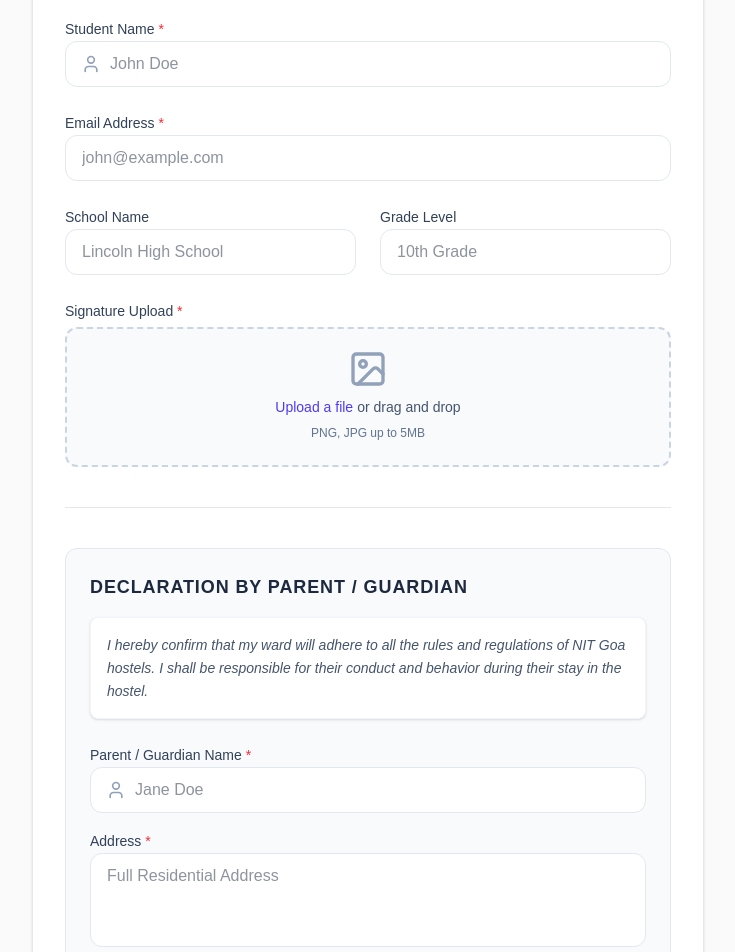
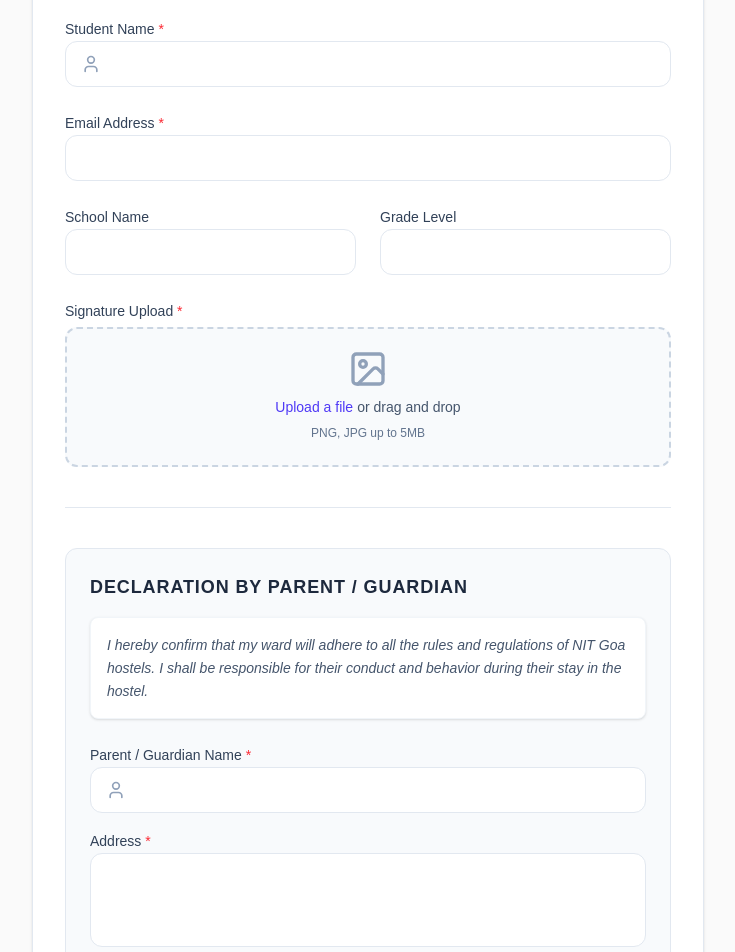
Before and after one commit to vinay27dev/student-portal, a Next.js app: page / in a window 1280 px wide. Shown: the part 300-1252 px from the top of the page, without its empty margins (272-1007 px from the left). Built offline with nearby package versions, Linux system fonts and the light colour scheme; no server answers.

Commit message:
style: remove static names from form input placeholders

```diff
--- a/src/components/StudentForm.tsx
+++ b/src/components/StudentForm.tsx
@@ -144,7 +144,7 @@ export default function StudentForm({
         )}
 
         <form onSubmit={handleSubmit} className="space-y-6">
-          {/* Now Editable Phone Numbers */}
+          {/* Phone Numbers Layout */}
           <div className="grid grid-cols-1 md:grid-cols-2 gap-6">
             <div className="space-y-2">
               <label className="text-sm font-medium text-slate-700">Student Phone</label>
@@ -182,7 +182,7 @@ export default function StudentForm({
 
           <div className="h-px bg-slate-100 w-full my-6"></div>
 
-          {/* Form Fields */}
+          {/* Cleaned Name and Email Fields */}
           <div className="space-y-2">
             <label className="text-sm font-medium text-slate-700">Student Name <span className="text-red-500">*</span></label>
             <div className="relative">
@@ -193,7 +193,7 @@ export default function StudentForm({
                 type="text"
                 value={studentName}
                 onChange={(e) => setStudentName(e.target.value)}
-                placeholder="John Doe"
+                placeholder=""
                 className="w-full pl-11 pr-4 py-2.5 bg-white border border-slate-200 rounded-xl focus:ring-2 focus:ring-indigo-500/20 focus:border-indigo-500 outline-none transition-all text-slate-800"
               />
             </div>
@@ -205,12 +205,13 @@ export default function StudentForm({
               type="email"
               value={email}
               onChange={(e) => setEmail(e.target.value)}
-              placeholder="john@example.com"
+              placeholder=""
               className="w-full px-4 py-2.5 bg-white border border-slate-200 rounded-xl focus:ring-2 focus:ring-indigo-500/20 focus:border-indigo-500 outline-none transition-all text-slate-800"
               required
             />
           </div>
 
+          {/* Cleaned School and Grade Fields */}
           <div className="grid grid-cols-1 md:grid-cols-2 gap-6">
             <div className="space-y-2">
               <label className="text-sm font-medium text-slate-700">School Name</label>
@@ -218,7 +219,7 @@ export default function StudentForm({
                 type="text"
                 value={schoolName}
                 onChange={(e) => setSchoolName(e.target.value)}
-                placeholder="Lincoln High School"
+                placeholder=""
                 className="w-full px-4 py-2.5 bg-white border border-slate-200 rounded-xl focus:ring-2 focus:ring-indigo-500/20 focus:border-indigo-500 outline-none transition-all text-slate-800"
               />
             </div>
@@ -228,7 +229,7 @@ export default function StudentForm({
                 type="text"
                 value={grade}
                 onChange={(e) => setGrade(e.target.value)}
-                placeholder="10th Grade"
+                placeholder=""
                 className="w-full px-4 py-2.5 bg-white border border-slate-200 rounded-xl focus:ring-2 focus:ring-indigo-500/20 focus:border-indigo-500 outline-none transition-all text-slate-800"
               />
             </div>
@@ -284,7 +285,7 @@ export default function StudentForm({
                     type="text"
                     value={parentName}
                     onChange={(e) => setParentName(e.target.value)}
-                    placeholder="Jane Doe"
+                    placeholder=""
                     className="w-full pl-11 pr-4 py-2.5 bg-white border border-slate-200 rounded-xl focus:ring-2 focus:ring-indigo-500/20 focus:border-indigo-500 outline-none transition-all text-slate-800"
                   />
                 </div>
@@ -295,7 +296,7 @@ export default function StudentForm({
                 <textarea
                   value={parentAddress}
                   onChange={(e) => setParentAddress(e.target.value)}
-                  placeholder="Full Residential Address"
+                  placeholder=""
                   rows={3}
                   className="w-full px-4 py-2.5 bg-white border border-slate-200 rounded-xl focus:ring-2 focus:ring-indigo-500/20 focus:border-indigo-500 outline-none transition-all text-slate-800 resize-none"
                 />
```
Lines whose indentation alone changed are shown as unchanged.
